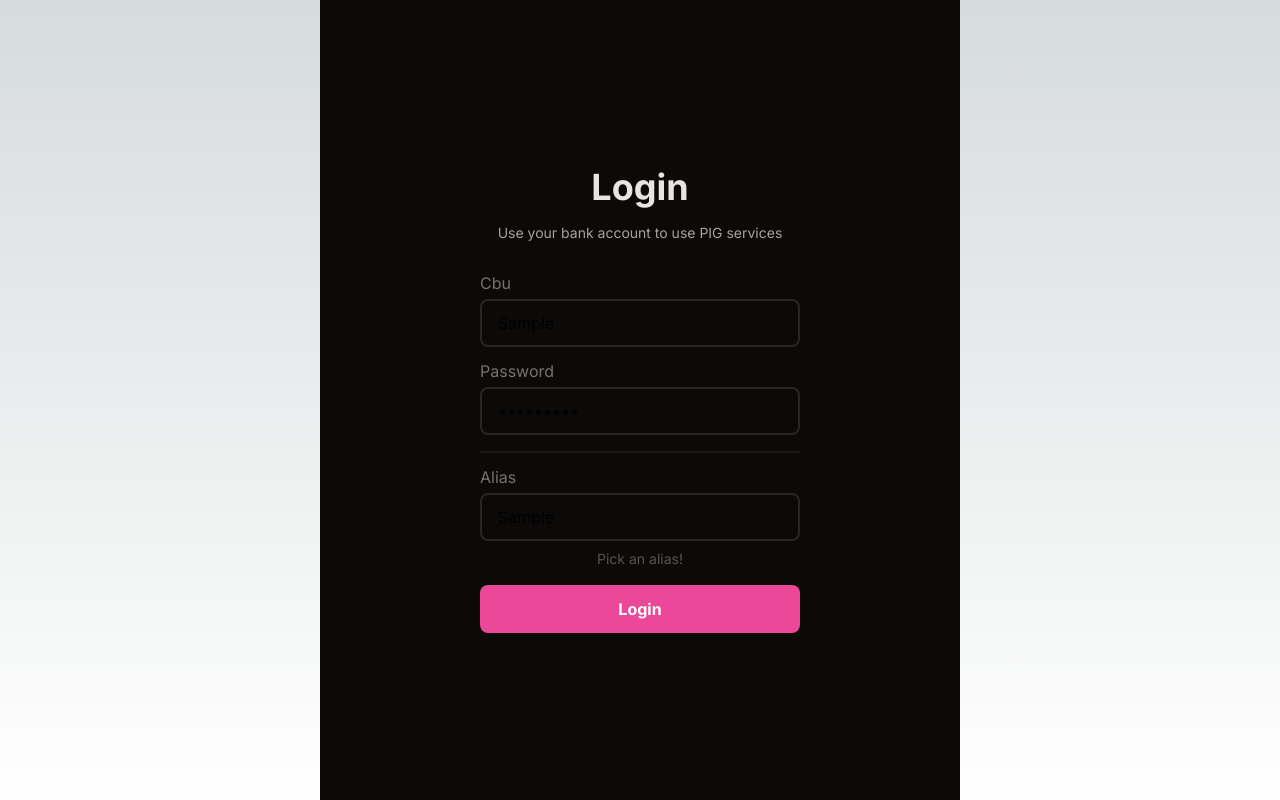
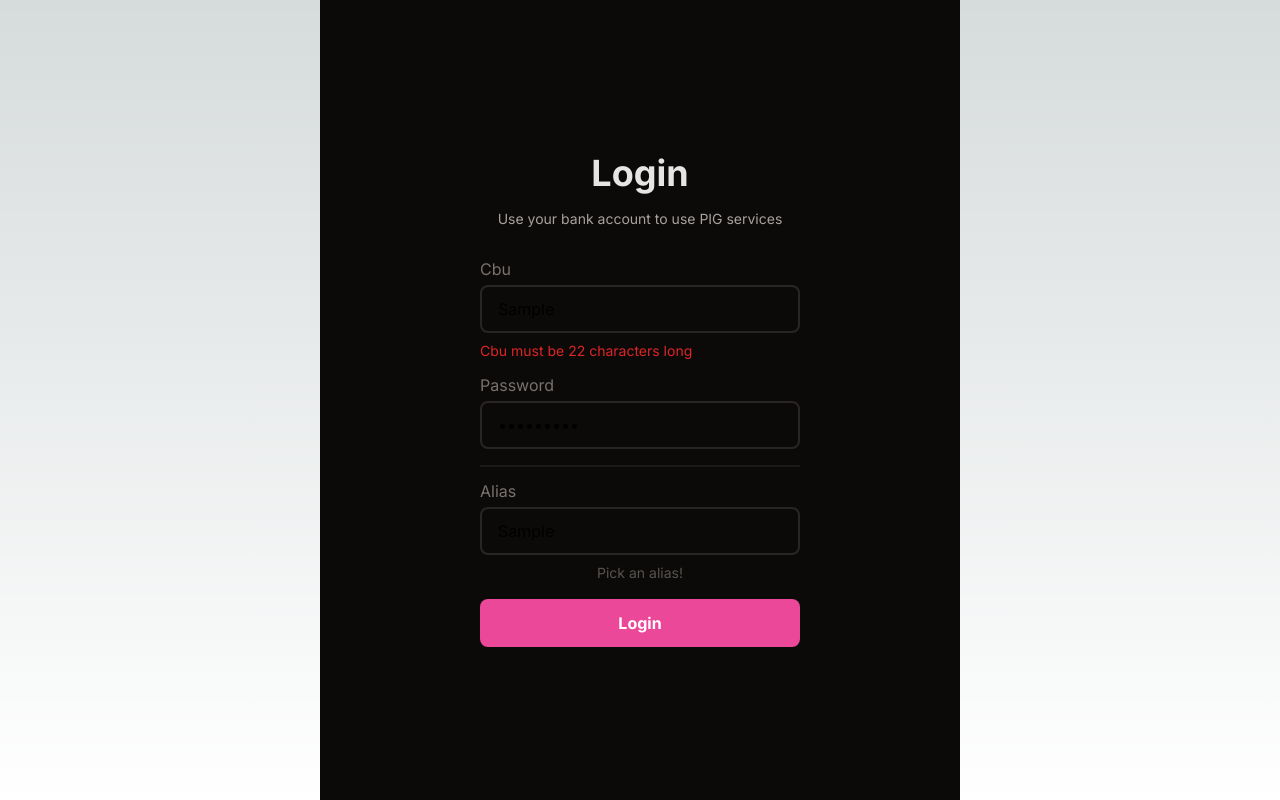
Before and after one commit to aBenve/bd2-final, a Next.js app in the folder pig_next/: page /login in a window 1280 px wide. Both pictures are taken after typing "Sample", "Sample123", "Sample" into the empty fields and a click on the button "Login". Built offline with nearby package versions, Linux system fonts and the light colour scheme; no server answers.

Commit message:
add validation to forms

```diff
--- a/pig_next/app/api/login/route.ts
+++ b/pig_next/app/api/login/route.ts
@@ -7,8 +7,8 @@ import {
 export async function POST(req: any) {
   const body = getBodyFromRequest(req);
 
-  const { cbu, password, alias } = await body;
-  if (!cbu || !password || !alias) {
+  const { cbu, password } = await body;
+  if (!cbu || !password) {
     return NextResponse.json({ error: "Missing credentials" }, { status: 400 });
   }
 
--- a/pig_next/app/api/user/route.ts
+++ b/pig_next/app/api/user/route.ts
@@ -34,7 +34,7 @@ export async function GET(req: NextRequest) {
   }
 }
 
-export async function POST(req: UserRequest) {
+export async function POST(req: NextRequest) {
   const body = await getBodyFromRequest(req);
   const { name, alias, phone, email, secret_token, cbu, creation_date } =
     (await body) as unknown as User;
@@ -44,10 +44,26 @@ export async function POST(req: UserRequest) {
       return NextResponse.json({ error: "Missing body" }, { status: 400 });
     }
 
+    // chequeo si ya esta en la db
+    const user = await client.query(
+      `
+      SELECT * FROM users WHERE cbu = '${cbu}';
+    `
+    );
+
+    if (user.rows.length > 0) {
+      return NextResponse.json(
+        { message: "User already exists!" },
+        { status: 200 }
+      );
+    }
+
     const res = await client.query(
       `
       INSERT INTO users (name, email, phone, cbu, secret_token, alias, creation_date)
-      VALUES ('${name}', '${email}', '${phone}', '${cbu}', '${secret_token}', '${alias}', '${creation_date}')
+      VALUES ('${name}', '${email}', '${phone}', '${cbu}', '${secret_token}', '${
+        alias ? alias : name + ".alias"
+      }', '${creation_date}')
       ON CONFLICT DO NOTHING;
     `
     );
--- a/pig_next/app/login/page.tsx
+++ b/pig_next/app/login/page.tsx
@@ -4,6 +4,20 @@ import { Field, Form, Formik } from "formik";
 import SubmitButton from "../../components/SubmitButton";
 import { useUserAuth } from "../../store/userStore";
 import { useRouter } from "next/navigation";
+import * as Yup from "yup";
+
+const validationSchema = Yup.object().shape({
+  cbu: Yup.string()
+    .length(22, "Cbu must be 22 characters long")
+    .required("Required"),
+  password: Yup.string()
+    .min(3, "Password must be at least 8 characters long")
+    .max(20, "Password must be at most 20 characters long")
+    .required("Required"),
+  alias: Yup.string()
+    .min(3, "Alias must be at least 3 characters long")
+    .max(20, "Alias must be at most 20 characters long"),
+});
 
 export default function Login() {
   const { login } = useUserAuth();
@@ -19,6 +33,7 @@ export default function Login() {
       </div>
       <Formik
         initialValues={{ cbu: "", password: "", alias: "" }}
+        validationSchema={validationSchema}
         onSubmit={async (values) => {
           try {
             if (await login(values)) router.push("/");
@@ -30,6 +45,7 @@ export default function Login() {
           }
         }}
       >
+        {({ errors, touched }) => (
           <Form className="flex w-[20rem] flex-col">
             <div className="flex flex-col gap-4">
               <label className="flex flex-col gap-2">
@@ -40,6 +56,9 @@ export default function Login() {
                   className="h-[3rem] rounded-lg border-2 border-stone-800 bg-transparent px-4 py-2 focus:outline-none"
                   type="text"
                 />
+                {errors.cbu && touched.cbu && (
+                  <span className="text-sm text-red-600">{errors.cbu}</span>
+                )}
               </label>
 
               <label className="flex flex-col gap-2">
@@ -50,6 +69,11 @@ export default function Login() {
                   className="h-[3rem] rounded-lg border-2 border-stone-800 bg-transparent px-4 py-2 focus:outline-none"
                   type="password"
                 />
+                {errors.password && touched.password && (
+                  <span className="text-sm text-red-600">
+                    {errors.password}
+                  </span>
+                )}
               </label>
               <hr className="h-0.5 border-stone-900 bg-stone-900" />
               <label className="flex flex-col  gap-2">
@@ -60,6 +84,10 @@ export default function Login() {
                   className="h-[3rem] rounded-lg border-2 border-stone-800 bg-transparent px-4 py-2 focus:outline-none"
                   type="text"
                 />
+                {errors.alias && touched.alias && (
+                  <span className="text-sm text-red-600">{errors.alias}</span>
+                )}
+
                 <span className="text-center text-sm text-stone-600">
                   Pick an alias!
                 </span>
@@ -67,6 +95,7 @@ export default function Login() {
               <SubmitButton />
             </div>
           </Form>
+        )}
       </Formik>
     </main>
   );
--- a/pig_next/components/MakeTransaction.tsx
+++ b/pig_next/components/MakeTransaction.tsx
@@ -2,6 +2,15 @@
 
 import { Field, Form, Formik } from "formik";
 import { useMakeTransactionMutation } from "../mutations/useMakeTransactionMutation";
+import * as Yup from "yup";
+
+const validationSchema = Yup.object().shape({
+  identifier: Yup.string().required("Required"),
+  amount: Yup.number()
+    .min(0.01, "The minimum amount posible is $0.01")
+    .max(1000000, "The maximun amount posible is $1.000.000")
+    .required("Required"),
+});
 
 function MakeTransaction() {
   const makeTransactionMutation = useMakeTransactionMutation();
@@ -11,6 +20,7 @@ function MakeTransaction() {
       <span className="text-stone-500">Make a transaction</span>
       <Formik
         initialValues={{ identifierType: "name", identifier: "", amount: "" }}
+        validationSchema={validationSchema}
         onSubmit={(values, helpers) => {
           makeTransactionMutation.mutate({
             destinationIdentifierType: values.identifierType,
@@ -20,8 +30,9 @@ function MakeTransaction() {
           helpers.resetForm();
         }}
       >
+        {({ errors, touched }) => (
           <Form className="flex w-full flex-col items-center gap-4">
-          <div className="flex w-full items-center gap-4">
+            <div className="flex w-full items-start gap-4">
               <Field
                 name="identifierType"
                 as="select"
@@ -35,13 +46,21 @@ function MakeTransaction() {
                 <option value="alias">Alias</option>
                 <option value="cbu">Cbu</option>
               </Field>
+              <div className="flex w-full flex-col">
                 <Field
                   name="identifier"
                   placeholder="Enter an identifier"
                   className="h-[3rem] w-full rounded-lg bg-stone-900
                 px-4 py-2  text-stone-100  focus:outline-none"
                 />
+                {errors.identifier && touched.identifier && (
+                  <span className="text-sm text-red-600">
+                    {errors.identifier}
+                  </span>
+                )}
               </div>
+            </div>
+            <div className="w-full">
               <Field
                 name="amount"
                 type="number"
@@ -49,6 +68,11 @@ function MakeTransaction() {
                 className="h-[3rem] w-full rounded-lg bg-stone-900 px-4 py-2 text-stone-100
               [appearance:textfield] focus:outline-none  [&::-webkit-inner-spin-button]:appearance-none  [&::-webkit-outer-spin-button]:appearance-none"
               />
+              {errors.amount && touched.amount && (
+                <span className="text-sm text-red-600">{errors.amount}</span>
+              )}
+            </div>
+
             <button
               type="submit"
               className="h-[3rem] w-full rounded-lg bg-pink-400
@@ -57,6 +81,7 @@ function MakeTransaction() {
               Send
             </button>
           </Form>
+        )}
       </Formik>
     </div>
   );
--- a/pig_next/package.json
+++ b/pig_next/package.json
@@ -28,6 +28,7 @@
     "react-query": "^3.39.3",
     "tailwindcss": "3.3.3",
     "typescript": "5.1.6",
+    "yup": "^1.2.0",
     "zustand": "^4.3.9"
   },
   "devDependencies": {
--- a/pig_next/store/userStore.ts
+++ b/pig_next/store/userStore.ts
@@ -39,7 +39,6 @@ export const useUserAuth = create<useUserAuthStore>((set) => ({
     const loginRes = await axiosClient.post("/login", {
       cbu,
       password,
-      alias,
     });
 
     if (loginRes.status !== 200) {
@@ -53,7 +52,7 @@ export const useUserAuth = create<useUserAuthStore>((set) => ({
       email: userInfo.email,
       name: userInfo.name,
       phone: userInfo.phone,
-      alias,
+      alias: alias ? alias : userInfo.name + ".alias",
     };
 
     const addUserRes = await axiosClient.post("/user", {
```
Lines whose indentation alone changed are shown as unchanged.
